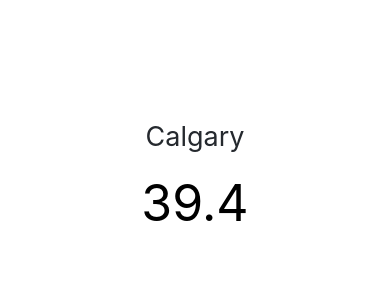
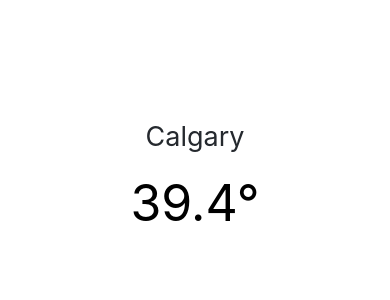
Before and after one commit to denistorjai/Weather-App, a React Native app: screen / in a window 390 px wide. Shown: the top 300 px of the page. Built offline with nearby package versions, Linux system fonts and the light colour scheme.

Commit message:
Fixed Typo

```diff
--- a/App.js
+++ b/App.js
@@ -3,12 +3,12 @@ import { StatusBar } from 'expo-status-bar';
 import { StyleSheet, Text, View } from 'react-native';
 
 // Componnents
-import CurrentTempeatureDisplay from './Components/CurrentDisplay.js'
+import CurrentTemperatureDisplay from './Components/CurrentDisplay.js'
 
 export default function App() {
   return (
     <View style={styles.container}>
-      <CurrentTempeatureDisplay City={"Calgary"} Tempeature={"39.4"} > </CurrentTempeatureDisplay>
+      <CurrentTemperatureDisplay City={"Calgary"} Temperature={"39.4"} > </CurrentTemperatureDisplay>
       <StatusBar style="auto" />
     </View>
   );
--- a/Components/CurrentDisplay.js
+++ b/Components/CurrentDisplay.js
@@ -1,10 +1,10 @@
 import { StyleSheet, Text, View } from 'react-native';
 
-export default function CurrentTempeatureDisplay({ City, Tempeature }) {
+export default function CurrentTemperatureDisplay({ City, Temperature }) {
     return (
         <View style={styles.DisplayContainer}>
             <Text style={styles.CityText}> {City} </Text>
-            <Text style={styles.TempeatureText}> {Tempeature} </Text>
+            <Text style={styles.TemperatureText}> {Temperature}° </Text>
         </View>
     )
 }
@@ -18,7 +18,7 @@ const styles = StyleSheet.create({
         color: '#25292e',
         fontSize: 27,
     },
-    TempeatureText: {
+    TemperatureText: {
         fontSize: 50,
         paddingTop: 20,
     }
```
